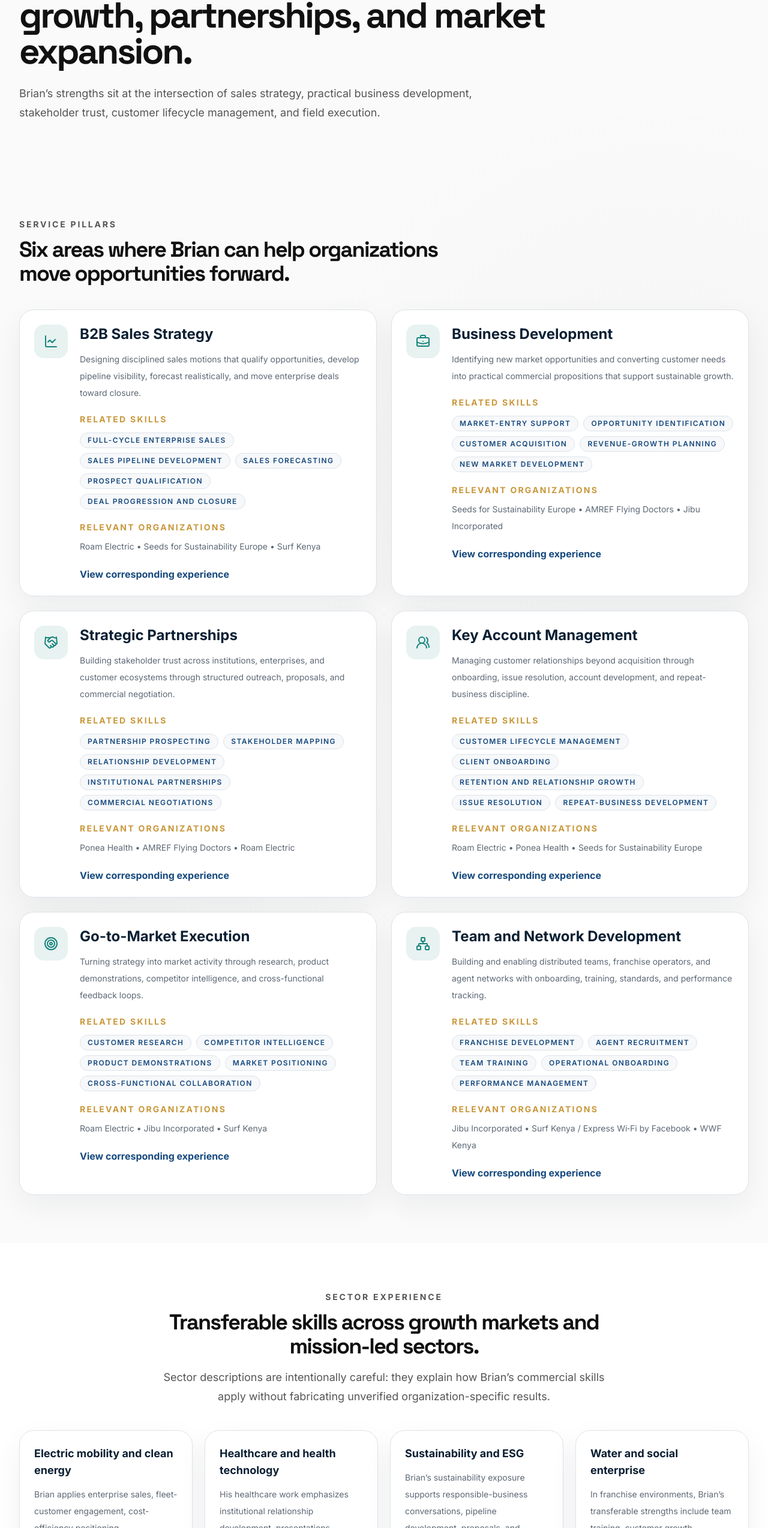
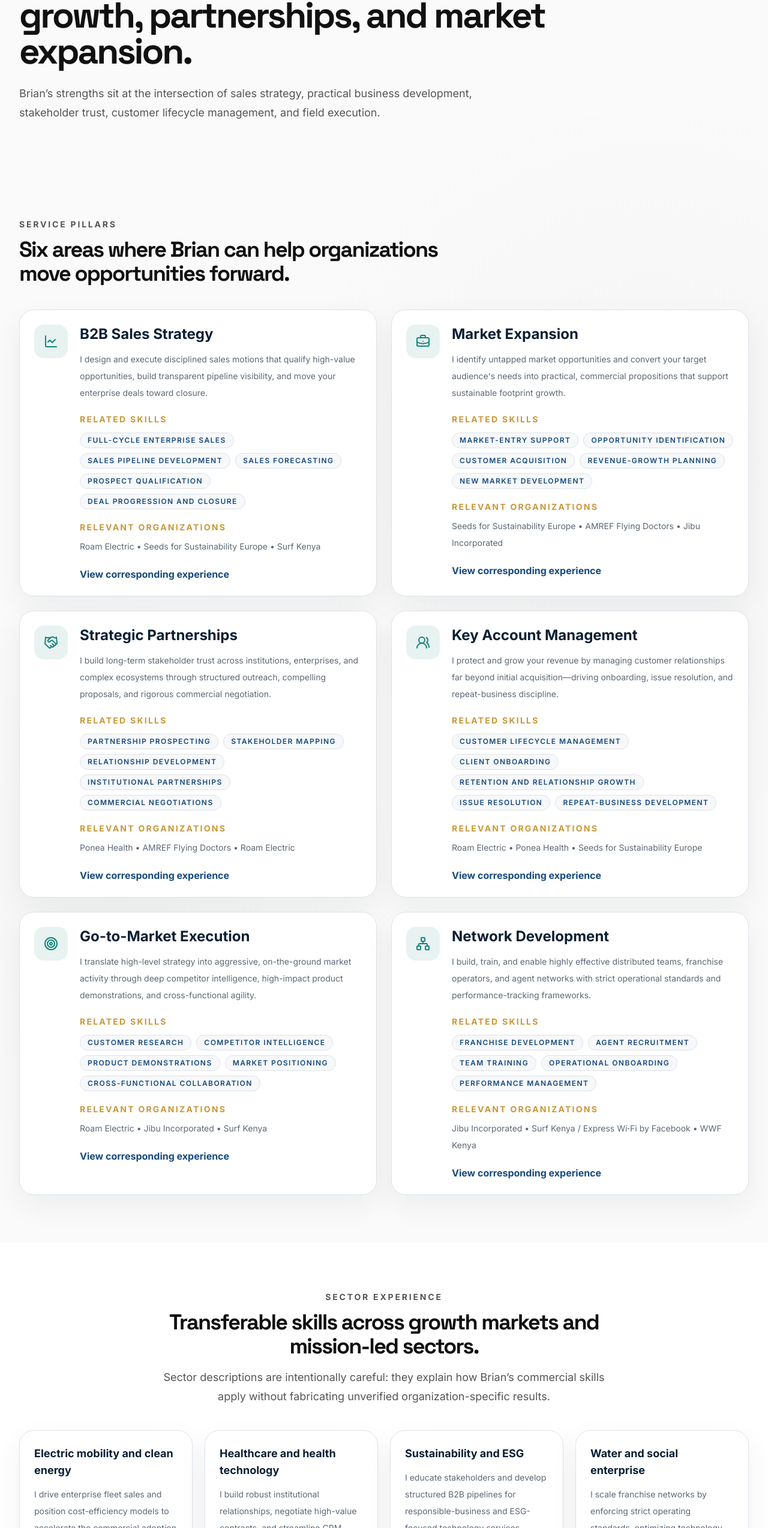
Before and after one commit to rauell1/brian-burundi, a Next.js app: page /expertise in a window 1280 px wide. Shown: the part 253-2800 px from the top of the page at 60% size. Built offline with nearby package versions, Linux system fonts and the light colour scheme.

Commit message:
Reframed copy to first-person client-facing consultant pitch

```diff
--- a/src/lib/content.ts
+++ b/src/lib/content.ts
@@ -73,15 +73,15 @@ export const pendingOrganizationNote =
   "Roles, dates, and achievements for SasaPay, Peleza, and Byon must be verified with Brian before being published.";
 
 export const professionalSummary =
-  "Brian M. Burudi is a results-driven B2B Sales Lead with more than five years of experience advancing revenue growth, strategic partnerships, and market development across clean energy, healthcare, sustainability, connectivity, financial technology, and other technology-enabled sectors in Kenya.\n\nHis experience spans full-cycle B2B sales, key account management, lead generation, CRM management, franchise development, enterprise onboarding, stakeholder engagement, and go-to-market execution. He is particularly skilled at translating customer and market needs into commercially viable partnerships that create long-term value.";
+  "I am a results-driven B2B Sales Lead and Commercial Growth Consultant with over five years of experience partnering with organizations to accelerate revenue, build strategic partnerships, and expand market presence across Kenya and emerging markets.\n\nMy expertise spans full-cycle enterprise sales, key account management, franchise development, and go-to-market execution. Whether you are scaling operations in clean energy, health tech, sustainability, or connectivity, I translate your market needs into commercially viable partnerships that deliver long-term, measurable value.";
 
 export const careerQualities = [
-  "Commercially driven",
-  "Customer focused",
-  "Partnership oriented",
-  "Data informed",
-  "Sustainability conscious",
-  "Experienced in Kenyan markets",
+  "Driving Commercial Growth",
+  "Forging Strategic Partnerships",
+  "Scaling Market Operations",
+  "Delivering Data-Informed Strategy",
+  "Building Enterprise Pipelines",
+  "Unlocking Emerging Markets",
 ];
 
 export const defaultExperiences: ExperienceContent[] = [
@@ -355,15 +355,15 @@ export const expertisePillars = [
     title: "B2B Sales Strategy",
     slug: "b2b-sales-strategy",
     icon: "line-chart",
-    explanation: "Designing disciplined sales motions that qualify opportunities, develop pipeline visibility, forecast realistically, and move enterprise deals toward closure.",
+    explanation: "I design and execute disciplined sales motions that qualify high-value opportunities, build transparent pipeline visibility, and move your enterprise deals toward closure.",
     skills: ["Full-cycle enterprise sales", "Sales pipeline development", "Sales forecasting", "Prospect qualification", "Deal progression and closure"],
     organizations: ["Roam Electric", "Seeds for Sustainability Europe", "Surf Kenya"],
   },
   {
-    title: "Business Development",
-    slug: "business-development",
+    title: "Market Expansion",
+    slug: "market-expansion",
     icon: "briefcase-business",
-    explanation: "Identifying new market opportunities and converting customer needs into practical commercial propositions that support sustainable growth.",
+    explanation: "I identify untapped market opportunities and convert your target audience's needs into practical, commercial propositions that support sustainable footprint growth.",
     skills: ["Market-entry support", "Opportunity identification", "Customer acquisition", "Revenue-growth planning", "New market development"],
     organizations: ["Seeds for Sustainability Europe", "AMREF Flying Doctors", "Jibu Incorporated"],
   },
@@ -371,7 +371,7 @@ export const expertisePillars = [
     title: "Strategic Partnerships",
     slug: "strategic-partnerships",
     icon: "handshake",
-    explanation: "Building stakeholder trust across institutions, enterprises, and customer ecosystems through structured outreach, proposals, and commercial negotiation.",
+    explanation: "I build long-term stakeholder trust across institutions, enterprises, and complex ecosystems through structured outreach, compelling proposals, and rigorous commercial negotiation.",
     skills: ["Partnership prospecting", "Stakeholder mapping", "Relationship development", "Institutional partnerships", "Commercial negotiations"],
     organizations: ["Ponea Health", "AMREF Flying Doctors", "Roam Electric"],
   },
@@ -379,7 +379,7 @@ export const expertisePillars = [
     title: "Key Account Management",
     slug: "key-account-management",
     icon: "users-round",
-    explanation: "Managing customer relationships beyond acquisition through onboarding, issue resolution, account development, and repeat-business discipline.",
+    explanation: "I protect and grow your revenue by managing customer relationships far beyond initial acquisition—driving onboarding, issue resolution, and repeat-business discipline.",
     skills: ["Customer lifecycle management", "Client onboarding", "Retention and relationship growth", "Issue resolution", "Repeat-business development"],
     organizations: ["Roam Electric", "Ponea Health", "Seeds for Sustainability Europe"],
   },
@@ -387,15 +387,15 @@ export const expertisePillars = [
     title: "Go-to-Market Execution",
     slug: "go-to-market-execution",
     icon: "target",
-    explanation: "Turning strategy into market activity through research, product demonstrations, competitor intelligence, and cross-functional feedback loops.",
+    explanation: "I translate high-level strategy into aggressive, on-the-ground market activity through deep competitor intelligence, high-impact product demonstrations, and cross-functional agility.",
     skills: ["Customer research", "Competitor intelligence", "Product demonstrations", "Market positioning", "Cross-functional collaboration"],
     organizations: ["Roam Electric", "Jibu Incorporated", "Surf Kenya"],
   },
   {
-    title: "Team and Network Development",
-    slug: "team-network-development",
+    title: "Network Development",
+    slug: "network-development",
     icon: "network",
-    explanation: "Building and enabling distributed teams, franchise operators, and agent networks with onboarding, training, standards, and performance tracking.",
+    explanation: "I build, train, and enable highly effective distributed teams, franchise operators, and agent networks with strict operational standards and performance-tracking frameworks.",
     skills: ["Franchise development", "Agent recruitment", "Team training", "Operational onboarding", "Performance management"],
     organizations: ["Jibu Incorporated", "Surf Kenya / Express Wi‑Fi by Facebook", "WWF Kenya"],
   },
@@ -404,27 +404,27 @@ export const expertisePillars = [
 export const sectors = [
   {
     title: "Electric mobility and clean energy",
-    description: "Brian applies enterprise sales, fleet-customer engagement, cost-efficiency positioning, demonstrations, and onboarding coordination to support commercial electric-mobility adoption.",
+    description: "I drive enterprise fleet sales and position cost-efficiency models to accelerate the commercial adoption of sustainable mobility solutions.",
   },
   {
     title: "Healthcare and health technology",
-    description: "His healthcare work emphasizes institutional relationship development, presentations, proposals, negotiation, CRM discipline, and client issue resolution.",
+    description: "I build robust institutional relationships, negotiate high-value contracts, and streamline CRM disciplines across the healthcare ecosystem.",
   },
   {
     title: "Sustainability and ESG",
-    description: "Brian’s sustainability exposure supports responsible-business conversations, pipeline development, proposals, and customer education around ESG-focused services.",
+    description: "I educate stakeholders and develop structured B2B pipelines for responsible-business and ESG-focused technology services.",
   },
   {
     title: "Water and social enterprise",
-    description: "In franchise environments, Brian’s transferable strengths include team training, customer growth, operating standards, compliance, and technology adoption.",
+    description: "I scale franchise networks by enforcing strict operating standards, optimizing technology adoption, and leading comprehensive team training.",
   },
   {
     title: "Conservation and non-profit fundraising",
-    description: "Public engagement and relationship-building experience helps Brian communicate mission value clearly while developing donor and partner relationships.",
+    description: "I clearly communicate mission value to establish and grow long-lasting donor relationships and institutional funding partnerships.",
   },
   {
     title: "Connectivity and telecommunications",
-    description: "Brian has verified experience scaling SME agent operations, field-sales execution, performance tracking, and regional launch activity for connectivity access.",
+    description: "I have verified experience launching regional operations, recruiting agent networks, and executing aggressive field-sales strategies.",
   },
   {
     title: "Financial technology",
```
Also changed, not shown: src/app/page.tsx (+11 -11 lines).
